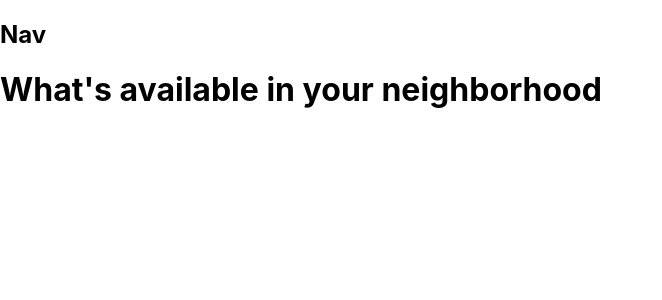
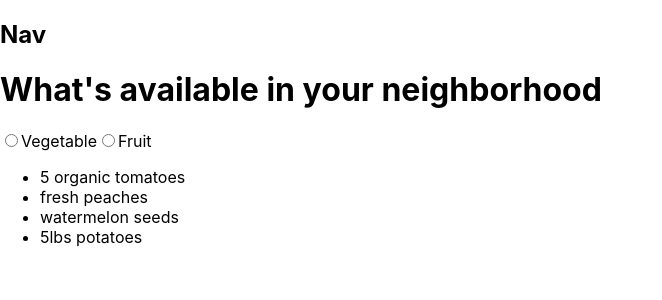
Before and after one commit to Mengqi89/open-garden-client, a React (Create React App) app: page /list in a window 1280 px wide. Shown: the top 300 px of the page, without its empty margins (0-662 px from the left). Built offline with nearby package versions, Linux system fonts and the light colour scheme; the HTML template or start-up script is replaced by a standard one.

Commit message:
finished filter layout

```diff
--- a/src/components/ListPage/ListPage.js
+++ b/src/components/ListPage/ListPage.js
@@ -1,13 +1,30 @@
 import React from 'react';
 
-function HomePage(props) {
+function ListPage(props) {
     return (
         <div>
             <h1>What's available in your neighborhood</h1>
 
+            <form>
+                <input type="radio" name="listing-type" value="0" />
+                <label for="listing-type">
+                    <span>Vegetable</span>
+                </label>
 
+                <input type="radio" name="listing-type" value="1" />
+                <label for="listing-type">
+                    <span>Fruit</span>
+                </label>
+            </form>
+
+            <ul>
+                <li>5 organic tomatoes</li>
+                <li>fresh peaches</li>
+                <li>watermelon seeds</li>
+                <li>5lbs potatoes</li>
+            </ul>
         </div>
     );
 };
 
-export default HomePage;
+export default ListPage;
```
